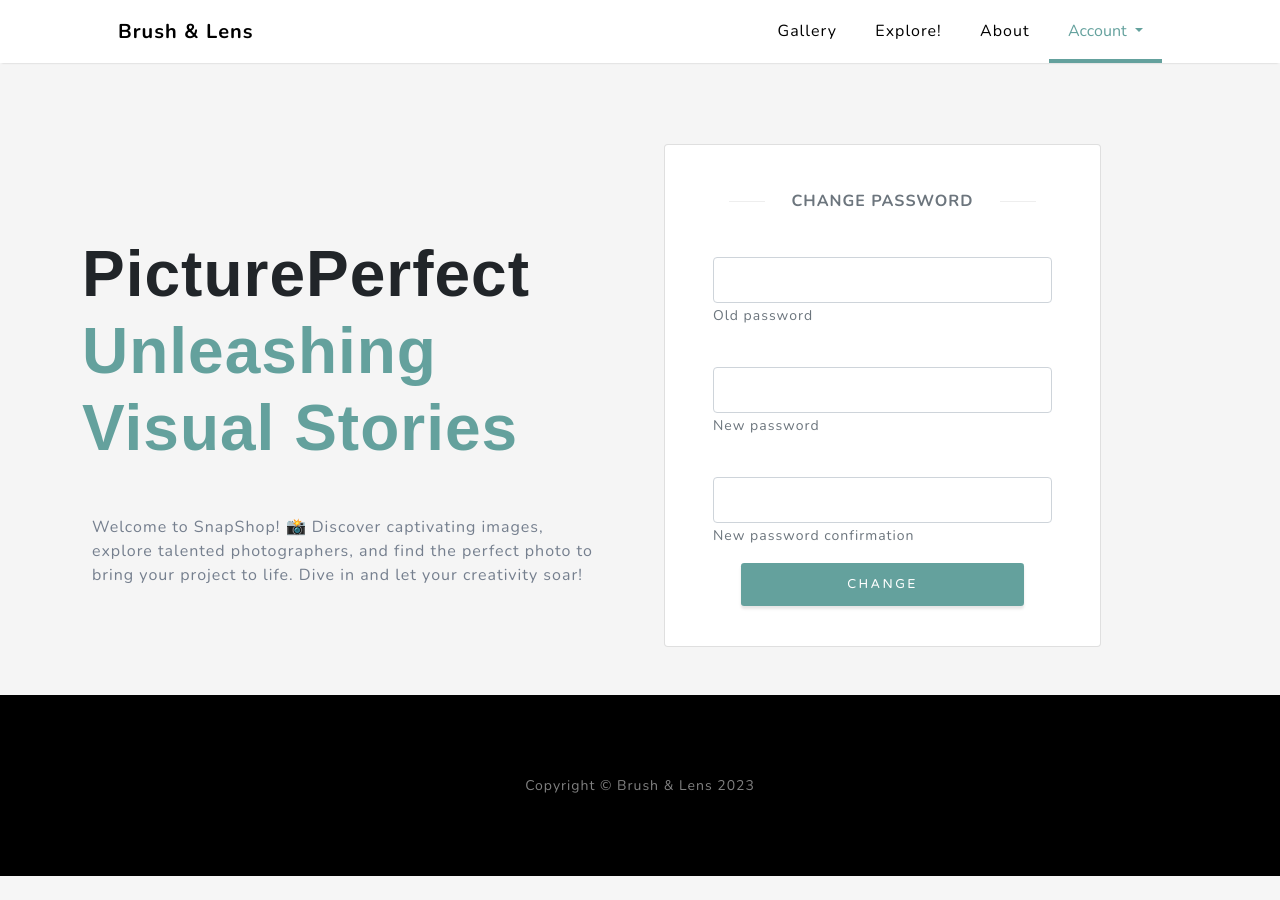
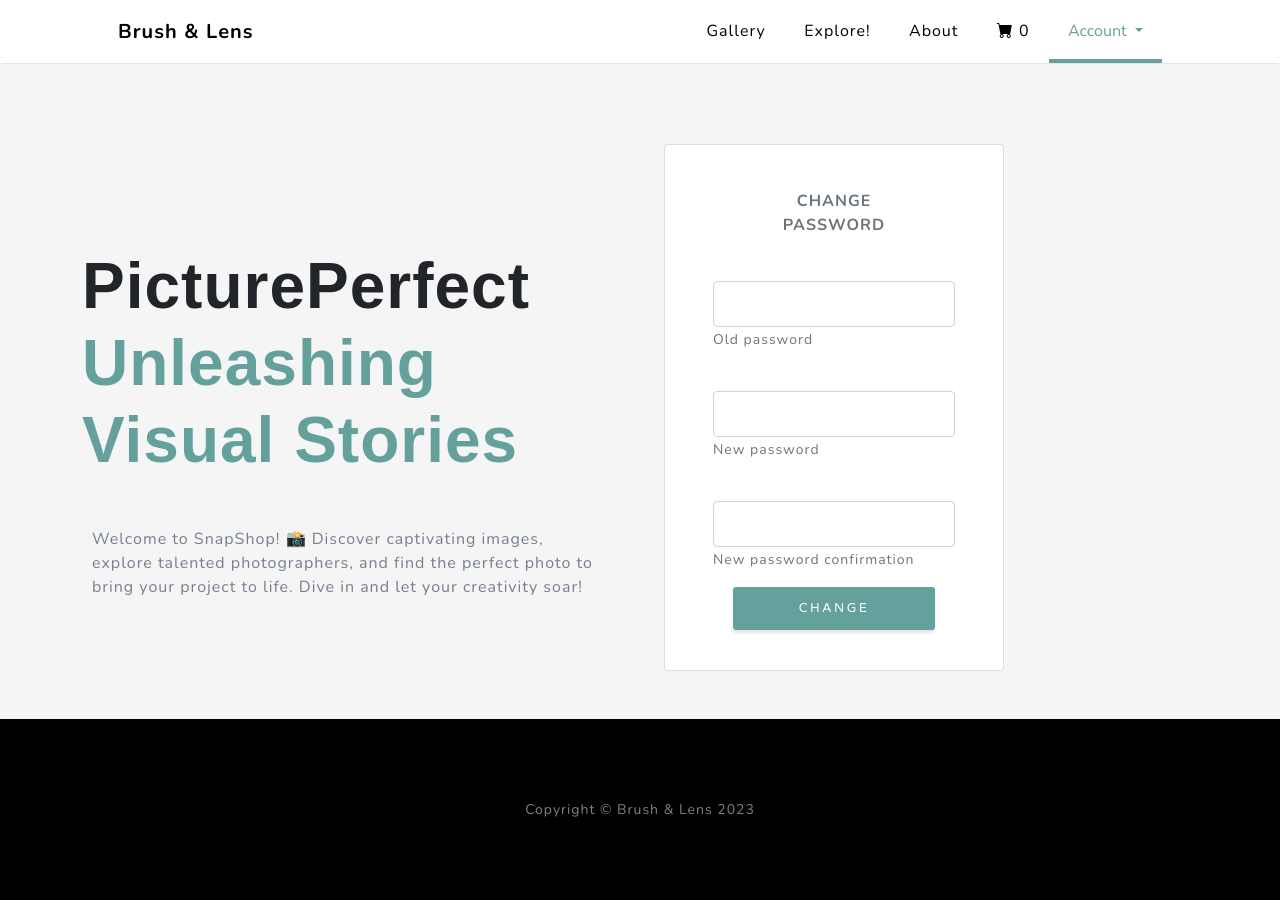
Before and after one commit to malikujjwal/brushandlens, a Django app: page /accounts/change/password/ in a window 1280 px wide. Before the commit the page ends 876 px from the top, so only its background shows below. Run offline with Django 4.2, Linux system fonts and the light colour scheme; the visitor is signed in with stand-in values (Sample User, id 1); some libraries are stand-ins or nearby versions.

```diff
--- a/brushandlens/accounts/templates/accounts/log_in.html
+++ b/brushandlens/accounts/templates/accounts/log_in.html
@@ -22,7 +22,7 @@
                                 soar!
                             </p>
                         </div>
-                    <div class="col-lg-4 my-0">
+                        <div class="col-lg-4 my-0">
                             <div class="card">
                                 <div class="card-body py-4 px-md-5 my-auto">
                                     <form method="post">
--- a/brushandlens/accounts/templates/accounts/profile/change_password.html
+++ b/brushandlens/accounts/templates/accounts/profile/change_password.html
@@ -22,7 +22,7 @@
                                 soar!
                             </p>
                         </div>
-                        <div class="col-lg-5 mb-5 mb-lg-0">
+                        <div class="col-lg-4 my-0">
                             <div class="card">
                                 <div class="card-body py-4 px-md-5">
                                     <form method="post">
--- a/brushandlens/accounts/templates/accounts/profile/change_profile.html
+++ b/brushandlens/accounts/templates/accounts/profile/change_profile.html
@@ -22,12 +22,9 @@
                                 soar!
                             </p>
                         </div>
-                        <div class="col-lg-5 mb-5 mb-lg-0">
-
+                        <div class="col-lg-4 my-0">
                             <div class="card">
                                 <div class="card-body py-4 px-md-5">
-
-
                                     <form method="post">
                                         <div class="divider d-flex align-items-center p-3 my-1">
                                             <p class="text-center fw-bold mx-3 mb-0 text-muted">CHANGE PROFILE</p>
--- a/brushandlens/root/templates/root/base.html
+++ b/brushandlens/root/templates/root/base.html
@@ -39,6 +39,14 @@
                         <li class="nav-item"><a class="nav-link {% if active == 'Gallery' %} active{% endif %}" href="{% url 'gallery' %}">Gallery</a></li>
                         <li class="nav-item"><a class="nav-link {% if active == 'Lucky' %} active{% endif %}" href="{% url 'feelinglucky' %}">Explore!</a></li>
                         <li class="nav-item"><a class="nav-link {% if active == 'About' %}active{% endif %}" href="{% url 'about' %}">About</a></li> <!--remove this>-->
+                        {% if user.is_authenticated %}
+                            <li class="nav-item cart-group">
+                                <a href="{% url 'about' %}" class="shadow-none nav-link" style="font-size: 1rem;">
+                                    <i class="bi-cart-fill"></i>
+                                    <span>0</span>
+                                </a>
+                            </li>
+                        {% endif %}
                         <li class="nav-item" id="nav-item-account">
                             <div class="dropdown">
                                 <button class="shadow-none border-start-0 border-end-0 border-top-0 btn-white nav-item nav-link dropdown-toggle" type="button" id="dropdownMenuButton1" data-bs-toggle="dropdown" aria-expanded="false">
```
Also changed, not shown: 1 other file.
